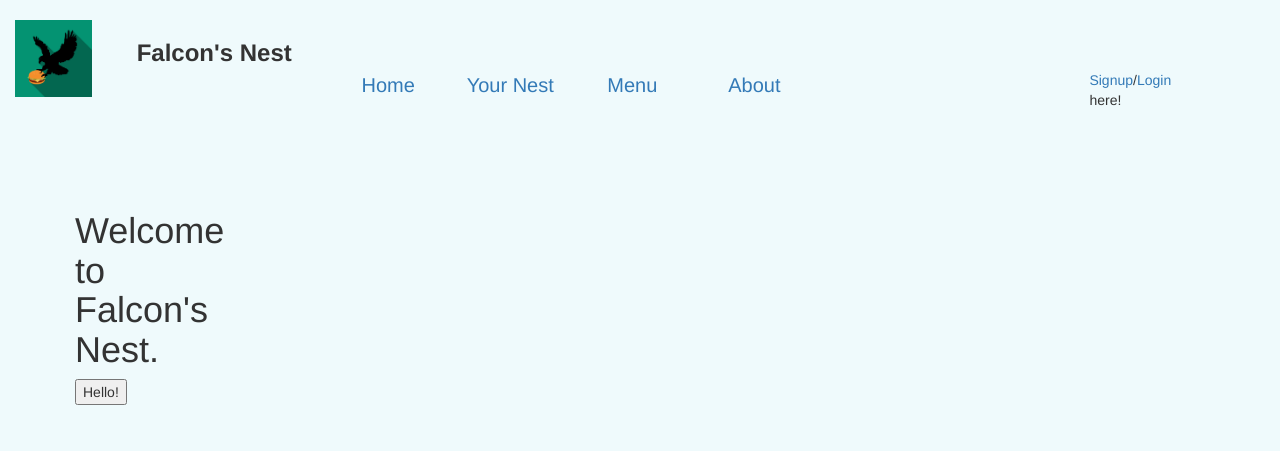
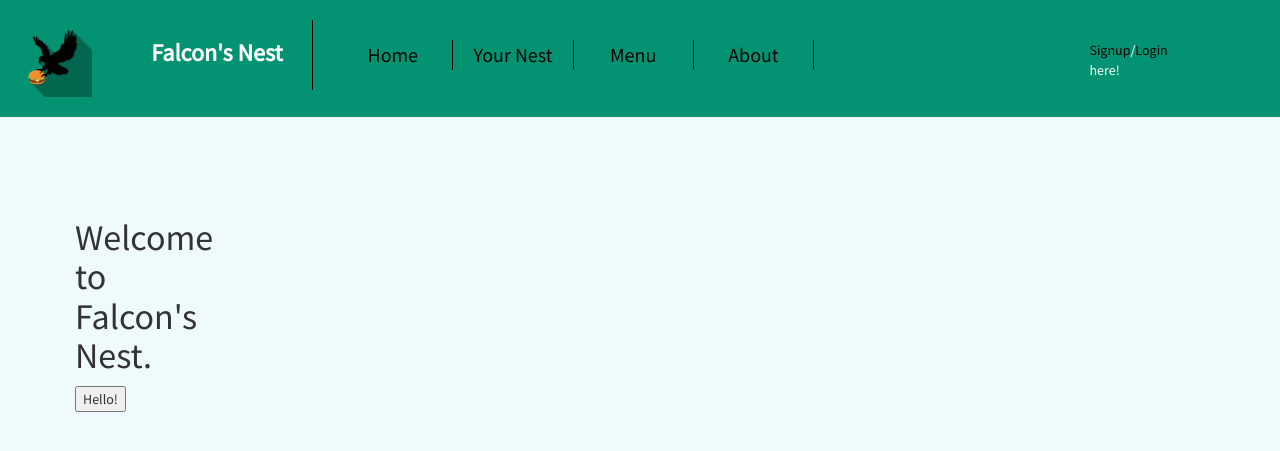
Before and after one commit to Cyber-Shadow/FalconsNest, a Django app: template webapp/templates/webapp/home.html in a window 1280 px wide. Shown: the top 451 px of the page. Run offline with Django 3.2, Linux system fonts and the light colour scheme; the template is opened without the code that fills it, so the values that code supplies are empty; some libraries are stand-ins or nearby versions.

Commit message:
Update custom.css

```diff
--- a/webapp/static/webapp/css/custom.css
+++ b/webapp/static/webapp/css/custom.css
@@ -1,3 +1,5 @@
+@import 'https://fonts.googleapis.com/css?family=Source+Sans+Pro';
+
 html {
   width: 100%;
 }
@@ -6,6 +8,7 @@ body {
   background: #EFFAFC;
   border-radius: 10px;
   width: 100%;
+  font-family: "Source Sans Pro", sans-serif;
 }
 
 .login {
@@ -18,6 +21,16 @@ body {
 
 .prompt {
   font-size: 20px;
+}
+
+#rowheader {
+  background: #049372;
+  color: white;
+  padding-bottom: 20px;
+}
+
+#rowheader a {
+  color: black;
 }
 
 #imgcontainer {
@@ -35,20 +48,30 @@ body {
 
 #headertext h3 {
   font-weight: bold;
+  text-align: center;
+  vertical-align: middle;
 }
 
 #headerlinks {
   font-size: 20px;
   line-height: 30px;
-  padding-top: 50px;
+  border-left: 1px solid black;
+  vertical-align: middle;
+  padding: 20px;
+}
+
+#headerlink {
+  border-right: 1px solid black;
 }
 
 #loginpending {
-  display: block;
-  padding-top: 50px;
+  display: inline;
+  padding-top: 20px;
+  vertical-align: top;
 }
 
 #loggedin {
   display: none;
-  padding-top: 50px;
+  padding-top: 20px;
+  vertical-align: top;
 }
```
